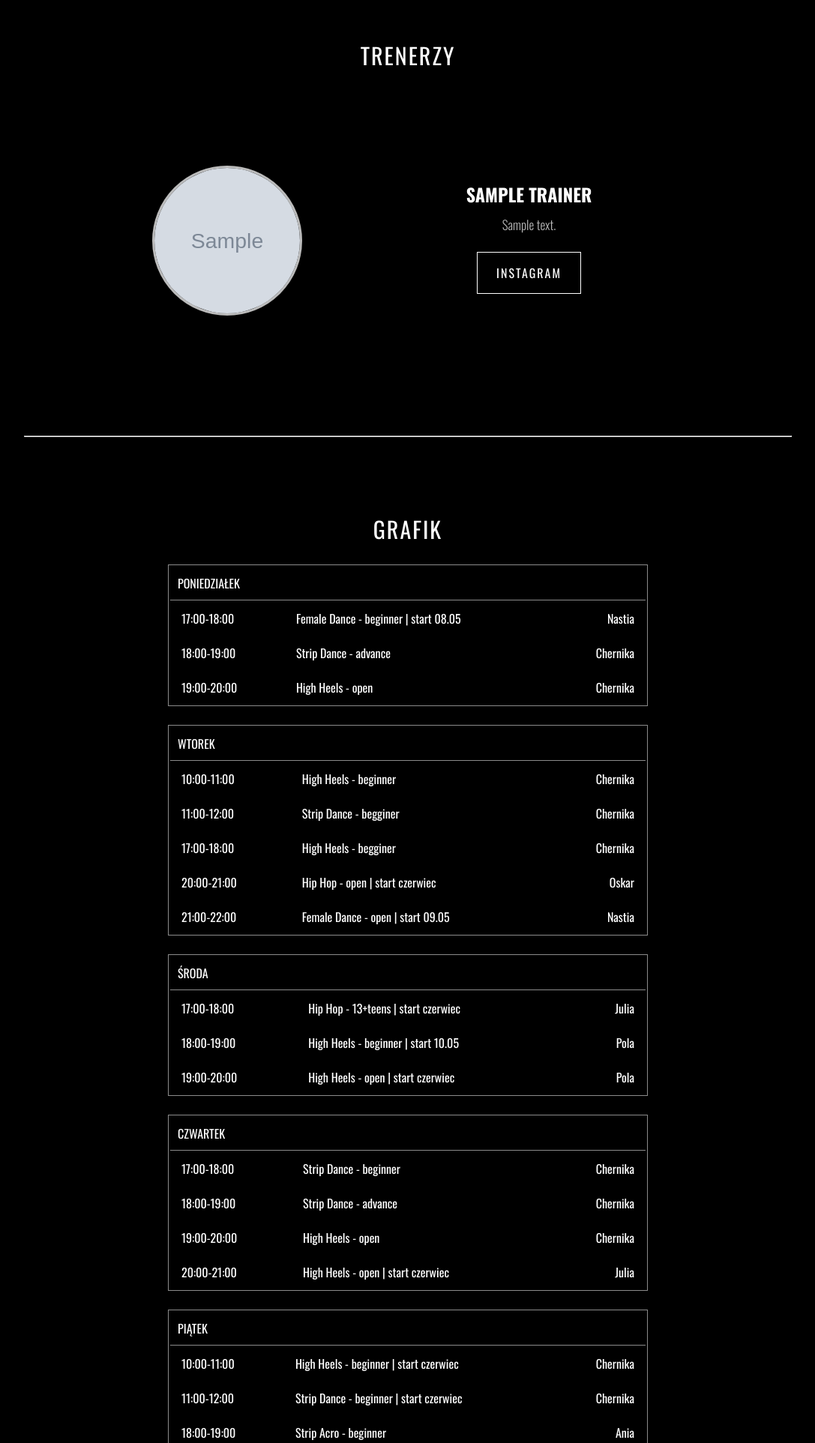
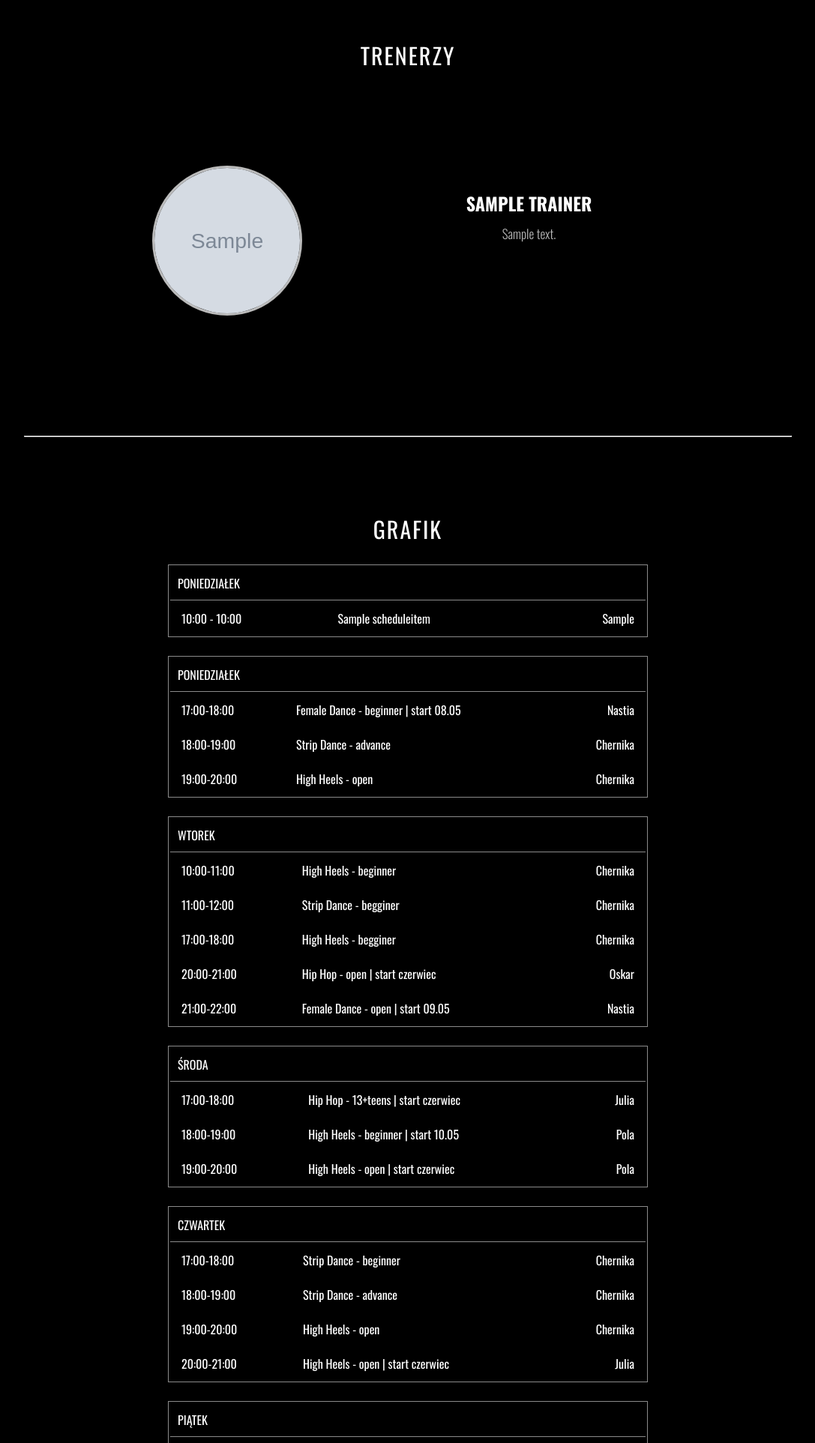
Before and after one commit to Ewelina-EN/dance-studio, a Django app: page / in a window 1280 px wide. Shown: the part 1946-3871 px from the top of the page at 75% size, without its empty margins (96-1183 px from the left). Run offline with Django 4.2, Linux system fonts and the light colour scheme; data comes from the database, SQL or seed files in the repository; tables that the repository leaves empty hold one stand-in row (values such as "Sample post"); grey boxes marked "Sample" are stand-in pictures; some libraries are stand-ins or nearby versions.

Commit message:
schedule

```diff
--- /dev/null
+++ b/website/fixtures/weekdays.json
@@ -0,0 +1 @@
+[{"model": "website.weekday", "pk": 1, "fields": {"title": "Poniedziałek", "is_active": true, "created_at": "2023-05-06T10:06:40.881Z", "updated_at": "2023-05-06T10:06:40.889Z"}}, {"model": "website.weekday", "pk": 2, "fields": {"title": "Wtorek", "is_active": true, "created_at": "2023-05-06T10:06:40.881Z", "updated_at": "2023-05-06T10:06:40.889Z"}}, {"model": "website.weekday", "pk": 3, "fields": {"title": "Środa", "is_active": true, "created_at": "2023-05-06T10:06:40.881Z", "updated_at": "2023-05-06T10:06:40.889Z"}}, {"model": "website.weekday", "pk": 4, "fields": {"title": "Czwartek", "is_active": true, "created_at": "2023-05-06T10:06:40.881Z", "updated_at": "2023-05-06T10:06:40.889Z"}}, {"model": "website.weekday", "pk": 5, "fields": {"title": "Piątek", "is_active": true, "created_at": "2023-05-06T10:06:40.881Z", "updated_at": "2023-05-06T10:06:40.889Z"}}, {"model": "website.weekday", "pk": 6, "fields": {"title": "Sobota", "is_active": true, "created_at": "2023-05-06T10:06:40.881Z", "updated_at": "2023-05-06T10:06:40.889Z"}}, {"model": "website.weekday", "pk": 7, "fields": {"title": "Niedziela", "is_active": true, "created_at": "2023-05-06T10:06:40.881Z", "updated_at": "2023-05-06T10:06:40.889Z"}}]
--- a/website/models.py
+++ b/website/models.py
@@ -50,3 +50,14 @@ class ContactData(BasicModel):
     phone = models.CharField(max_length=255)
     facebook = models.URLField()
     instagram = models.URLField()
+
+class WeekDay(BasicModel):
+    @property
+    def schedule_items(self):
+        return ScheduleItem.active_objects.filter(week_day=self)
+
+class ScheduleItem(BasicModel):
+    week_day = models.ForeignKey(WeekDay,on_delete=models.CASCADE)
+    start_time = models.TimeField()
+    end_time = models.TimeField()
+    instructor = models.CharField(max_length=255)
--- a/website/templates/home.html
+++ b/website/templates/home.html
@@ -11,7 +11,7 @@
     <nav class='navigation'>
         <div class='openMenu'><i class='fa fa-bars'></i></div>
         <ul class='mainMenu'>
-            <li><a href="#" class='link'>HOME</a></li>
+            <li><a href="/" class='link'>HOME</a></li>
             <li><a href="#instructors" class='link'>O NAS</a></li>
             <li><a href="#offer" class='link'>OFERTA</a></li>
             <li><a href="#schedule" class='link'>GRAFIK</a></li>
@@ -61,16 +61,21 @@
             <p>{{blockWithVideo.content}}</p>
             <!-- <p>{{blockWithVideo.content_1}}</p> -->
             <div>
-                <iframe src="{{blockWithVideo.video_iframe_src_url_1}}" frameborder="0" title="YouTube video player"
+                <iframe width="397" height="705" src="{{blockWithVideo.video_iframe_src_url_1}}"
+                    title="Chernika Dance Studio - Szkoła tanca Wrocław - High Heels - Strip Dance" frameborder="0"
                     allow="accelerometer; autoplay; clipboard-write; encrypted-media; gyroscope; picture-in-picture; web-share"
                     allowfullscreen></iframe>
-                <iframe src="{{blockWithVideo.video_iframe_src_url_2}}" frameborder="0" title="YouTube video player"
+                </iframe>
+                <iframe width="397" height="705" src="{{blockWithVideo.video_iframe_src_url_2}}"
+                    title="Chernika Dance Studio - Szkoła tanca Wrocław - High Heels - Strip Dance" frameborder="0"
                     allow="accelerometer; autoplay; clipboard-write; encrypted-media; gyroscope; picture-in-picture; web-share"
                     allowfullscreen></iframe>
-                <iframe src="{{blockWithVideo.video_iframe_src_url_3}}" frameborder="0" title="YouTube video player"
+                <iframe width="397" height="705" src="{{blockWithVideo.video_iframe_src_url_3}}"
+                    title="Chernika Dance Studio - Szkoła tanca Wrocław - High Heels - Strip Dance" frameborder="0"
                     allow="accelerometer; autoplay; clipboard-write; encrypted-media; gyroscope; picture-in-picture; web-share"
                     allowfullscreen></iframe>
             </div>
+
         </section>
         <hr class='line'>
         {% endfor %}
@@ -89,8 +94,8 @@
                     <div>
                         <h2>{{trainer.title}}</h2>
                         <p>{{trainer.content}}</p>
-                        <a href='{{trainer.profile_url}}'>
-                            INSTAGRAM</a>
+                        <!-- <a href='{{trainer.profile_url}}'>
+                            INSTAGRAM</a> -->
 
                     </div>
                 </li>
@@ -103,6 +108,27 @@
         <!--schedule section  -->
         <section class='schedule' id='schedule'>
             <h1>GRAFIK</h1>
+            {% for weekday in weekdays %}
+            {% if weekday.schedule_items.count %}
+            <table class='day'>
+                <thead class='day-name'>
+                    <tr>
+                        <th colspan="3">{{weekday.title}}</th>
+                    </tr>
+                </thead>
+                <tbody class='details'>
+                    {% for item in weekday.schedule_items.all %}
+                    <tr>
+                        <td class='hour'>{{item.start_time|time:"H:i"}} - {{item.end_time|time:"H:i"}}</td>
+                        <td class='workout'>{{item.title}}</td>
+                        <td class='sch-instructor'>{{item.instructor}}</td>
+                    </tr>
+                    {% endfor %}
+                </tbody>
+            </table>
+            {% endif %}
+            {% endfor %}
+
             <table class='day'>
                 <thead class='day-name'>
                     <tr>
@@ -287,7 +313,6 @@
                     </tr>
                 </tbody>
             </table>
-
         </section>
 
         <hr class='line'>
--- a/website/views.py
+++ b/website/views.py
@@ -2,7 +2,7 @@ from django.shortcuts import render
 
 # Create your views here.
 from django.views.generic import TemplateView
-from .models import Offer, BlockWithVideo, Trainer, Offer, ContactData, PriceList
+from .models import Offer, BlockWithVideo, Trainer, Offer, ContactData, PriceList, WeekDay
 
 
 class HomeView(TemplateView):
@@ -15,4 +15,5 @@ class HomeView(TemplateView):
         context["trainers"] = Trainer.active_objects.all()
         context["price_list"] = PriceList.active_objects.all()
         context["contact"] = ContactData.active_objects.first()
+        context["weekdays"] = WeekDay.active_objects.all()
         return context
```
Also changed, not shown: website/admin.py (+6 -2 lines), website/migrations/0012_weekday.py (added), website/migrations/0013_scheduleitem.py (added), website/migrations/0014_remove_weekday_is_active.py (added), website/migrations/0015_remove_weekday_created_at_remove_weekday_updated_at.py (added), website/migrations/0016_weekday_created_at_weekday_is_active_and_more.py (added).
